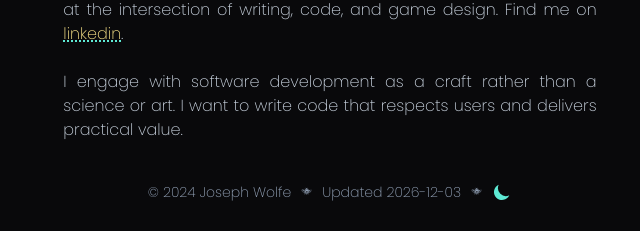
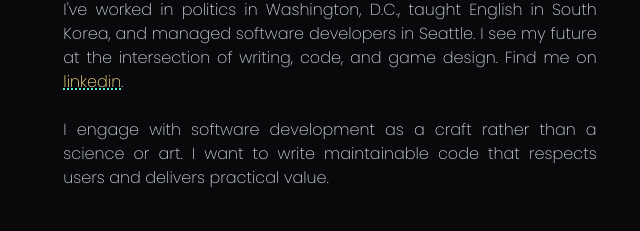
Before and after one commit to CharmedSatyr/personal-website, a Next.js app: page /about in a window 1280 px wide. Shown: the part 1215-1446 px from the top of the page, without its empty margins (310-950 px from the left). Built offline with nearby package versions, Linux system fonts and the light colour scheme.

Commit message:
Clean up some styles

```diff
--- a/app/about/page.tsx
+++ b/app/about/page.tsx
@@ -15,7 +15,7 @@ const About = () => {
 			<PageTitle>About</PageTitle>
 
 			<h2 className="title">Bird's eye view</h2>
-			<ul className="list list-disc marker:mr-0 marker:pr-0">
+			<ul className="list list-disc">
 				<li className="mb-3">
 					<strong>Southerner in exile.</strong> Family in Mississippi,
 					Tennessee, South Carolina, Virginia. More hillbilly than redneck. I
@@ -85,9 +85,21 @@ const About = () => {
 
 			<p>
 				I engage with software development as a craft rather than a science or
-				art. I want to write code that respects users and delivers practical
-				value.
+				art. I want to write maintainable code that respects users and delivers
+				practical value.
 			</p>
+
+			{/*
+			<h2 className="title">Go-To Technologies</h2>
+			<ul className="list list-disc">
+				<li>JavaScript</li>
+				<li>TypeScript</li>
+				<li>React</li>
+				<li>Next.js</li>
+				<li>Rust</li>
+				<li>Nextcloud</li>
+			</ul>
+			*/}
 		</>
 	);
 };
--- a/app/layout.tsx
+++ b/app/layout.tsx
@@ -61,7 +61,7 @@ const RootLayout = ({ children }: { children: React.ReactNode }) => {
 				<ThemeProviders>
 					<Header />
 
-					<main className="mb-auto w-10/12 pt-10 pt-20 sm:w-9/12 md:w-8/12 lg:w-7/12 xl:w-5/12 2xl:w-4/12">
+					<main className="mb-auto w-10/12 pt-20 sm:w-9/12 md:w-8/12 lg:w-7/12 lg:pt-32 xl:w-5/12 2xl:w-4/12">
 						{children}
 					</main>
 
```
